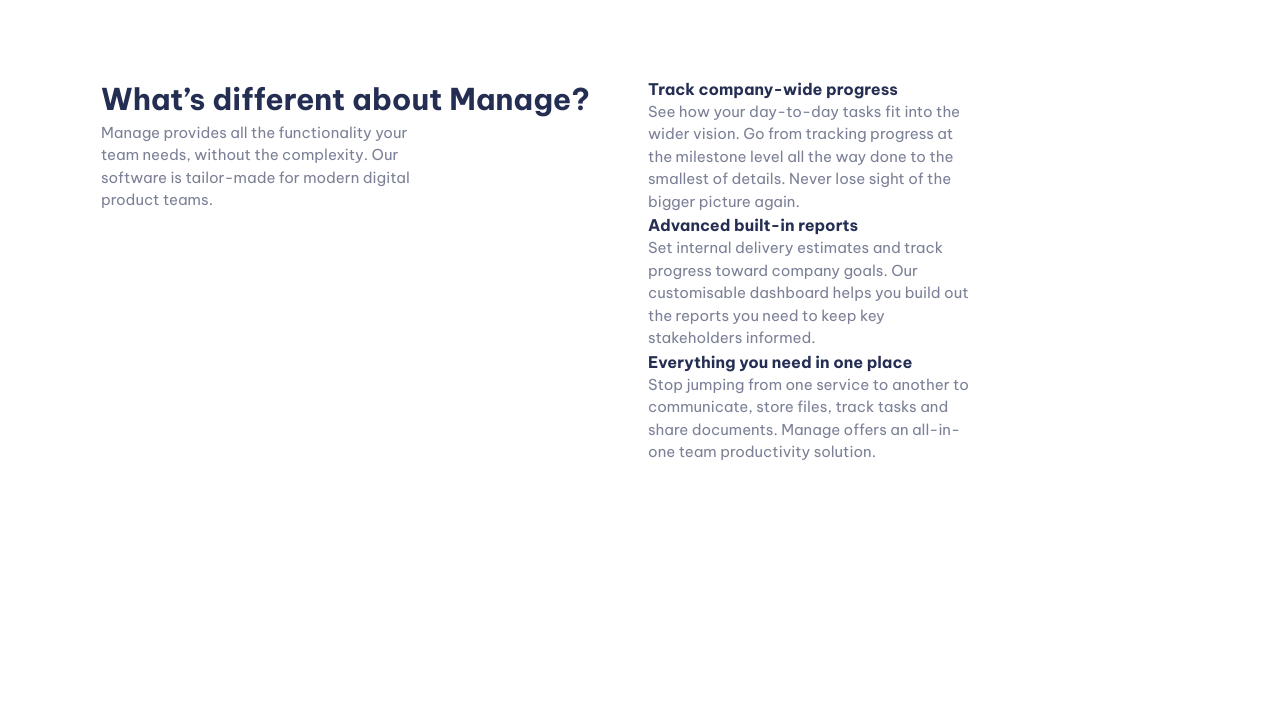
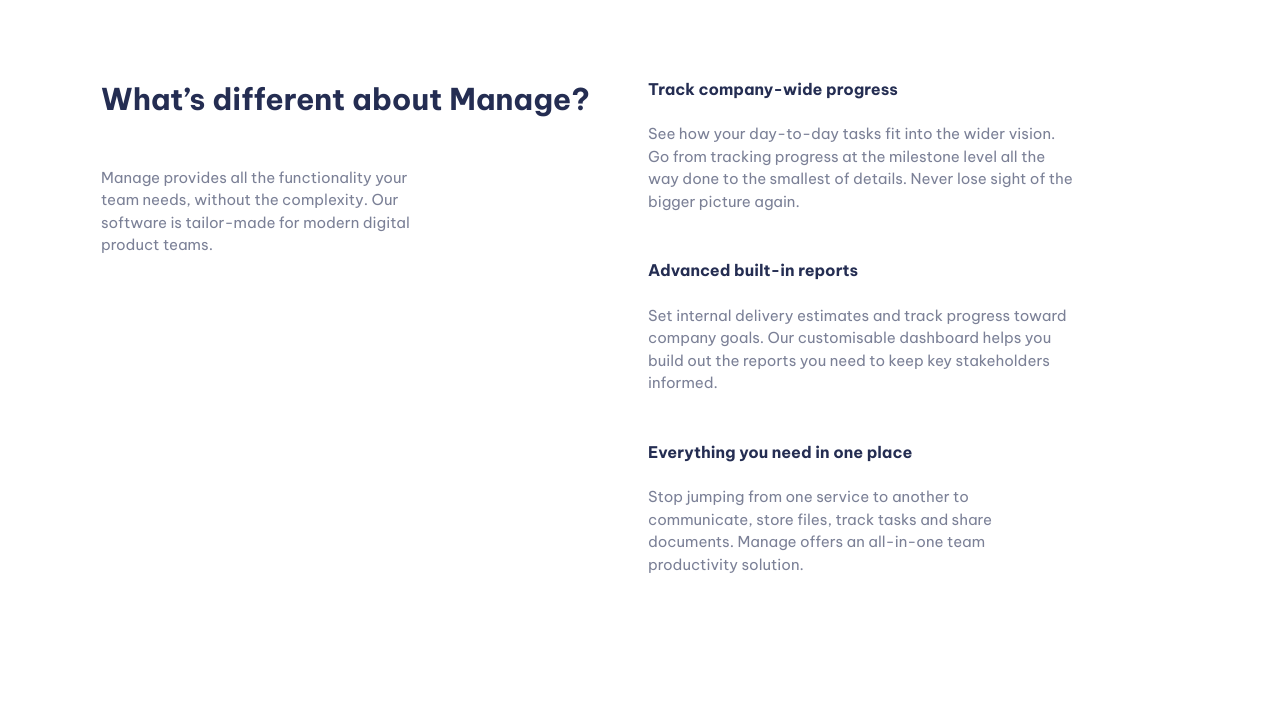
Before and after one commit to rubensantos12/Frontend-Mentor-Landing-Page, a plain HTML site: page index.html in a window 1280 px wide. Shown: the part 672-1373 px from the top of the page. Drawn offline with Linux system fonts and the light colour scheme.

Commit message:
Added div on the list so we can space the text Used auto format code

```diff
--- a/index.html
+++ b/index.html
@@ -1,5 +1,6 @@
 <!DOCTYPE html>
 <html lang="en">
+
 <head>
   <meta charset="UTF-8" />
   <link rel="icon" type="image/svg+xml" href="/vite.svg" />
@@ -10,6 +11,7 @@
   <link href="https://fonts.googleapis.com/css2?family=Be+Vietnam+Pro:wght@400;500;700&display=swap" rel="stylesheet">
   <link rel="stylesheet" href="style.css">
 </head>
+
 <body>
   <header class="primary-header">
     <div class="container">
@@ -21,7 +23,7 @@
           <span class="visually-hidden">Menu</span>
         </button>
         <nav class="primary-navigation" id="primary-navigation">
-          <ul role="list" class="nav-list" >
+          <ul role="list" class="nav-list">
             <li><a href="#">Pricing</a></li>
             <li><a href="#">Product</a></li>
             <li><a href="#">About Us</a></li>
@@ -37,9 +39,10 @@
     <section class="padding-block-900">
       <div class="container">
         <div class="even-columns">
-            <div>
+          <div class="flow">
             <h1 class="fs-primary-heading fw-bold">Bring everyone together to build better products.</h1>
-              <p>Manage makes it simple for software teams to plan day-to-day tasks while keeping the larger team goals in view.</p>
+            <p>Manage makes it simple for software teams to plan day-to-day tasks while keeping the larger team goals in
+              view.</p>
             <button class="button">Get Started</button>
           </div>
           <div>
@@ -49,18 +52,35 @@
         <section class="padding-block-900">
           <div class="container">
             <div class="even-columns">
-                <div>
+              <div class="flow">
                 <h2 class="fs-secondary-heading fw-bold">What’s different about Manage?</h2>
-                  <p>Manage provides all the functionality your team needs, without the complexity. Our software is tailor-made for modern digital product teams.</p>
+                <p>Manage provides all the functionality your team needs, without the complexity. Our software is
+                  tailor-made for modern digital product teams.</p>
               </div>
               <div>
-                  <ul class="numbered-items" role="list">
-                    <li><h3 class="fs-600 fw-bold">Track company-wide progress</h3>
-                    <p>See how your day-to-day tasks fit into the wider vision. Go from tracking progress at the milestone level all the way done to the smallest of details. Never lose sight of the bigger picture again.</p></li>
-                    <li><h3 class="fs-600 fw-bold">Advanced built-in reports</h3>
-                    <p>Set internal delivery estimates and track progress toward company goals. Our customisable dashboard helps you build out the reports you need to keep key stakeholders informed.</p></li>
-                    <li><h3 class="fs-600 fw-bold">Everything you need in one place</h3>
-                    <p>Stop jumping from one service to another to communicate, store files, track tasks and share documents. Manage offers an all-in-one team productivity solution.</p></li>
+                <ul class="numbered-items | flow" role="list">
+                  <li>
+                    <div class="flow" style="--flow-spacer: 1.5em">
+                      <h3 class="fs-600 fw-bold">Track company-wide progress</h3>
+                      <p data-width="wide">See how your day-to-day tasks fit into the wider vision. Go from tracking progress at the
+                        milestone level all the way done to the smallest of details. Never lose sight of the bigger
+                        picture again.</p>
+                    </div>
+                  </li>
+                  <li>
+                    <div class="flow" style="--flow-spacer: 1.5em">
+                      <h3 class="fs-600 fw-bold">Advanced built-in reports</h3>
+                      <p data-width="wide">Set internal delivery estimates and track progress toward company goals. Our customisable
+                        dashboard helps you build out the reports you need to keep key stakeholders informed.</p>
+                    </div>
+                  </li>
+                  <li>
+                    <div class="flow" style="--flow-spacer: 1.5em">
+                      <h3 class="fs-600 fw-bold">Everything you need in one place</h3>
+                      <p  data-width="wide">Stop jumping from one service to another to communicate, store files, track tasks and share
+                        documents. Manage offers an all-in-one team productivity solution.</p>
+                    </div>
+                  </li>
                 </ul>
               </div>
             </div>
@@ -91,7 +111,7 @@
       <div class="even-columns">
         <div>
           <a href="#"><img src="images/logo.svg" alt="Manage"></a>
-            <ul role="list" aria-label="Social links">
+          <ul  role="list" aria-label="Social links">
             <li><a aria-label="facebook" href="#"></a></li>
             <li><a aria-label="youtube" href="#"></a></li>
             <li><a aria-label="twitter" href="#"></a></li>
@@ -101,7 +121,7 @@
         </div>
         <div>
           <nav class="footer-nav">
-              <ul aria-label="Footer" role="list">
+            <ul class="flow" aria-label="Footer" role="list">
               <li><a href="#">Home</a></li>
               <li><a href="#">Pricing</a></li>
               <li><a href="#">Products</a></li>
@@ -116,7 +136,7 @@
           <form action="">
             <input type="email">
             <button class="button">Go</button>
-              <p>  Copyright 2020. All Rights Reserved</p>
+            <p> Copyright 2020. All Rights Reserved</p>
           </form>
         </div>
       </div>
@@ -125,4 +145,5 @@
   </footer>
   <script type="module" src="/main.js"></script>
 </body>
+
 </html>
```
Lines whose indentation alone changed are shown as unchanged.
